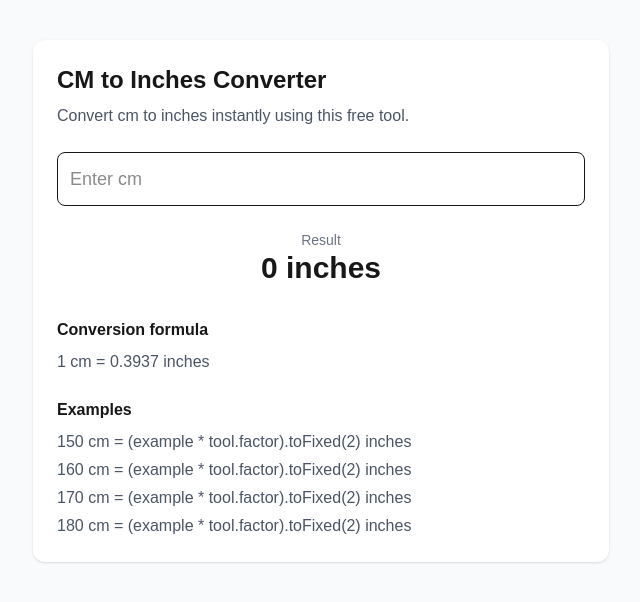
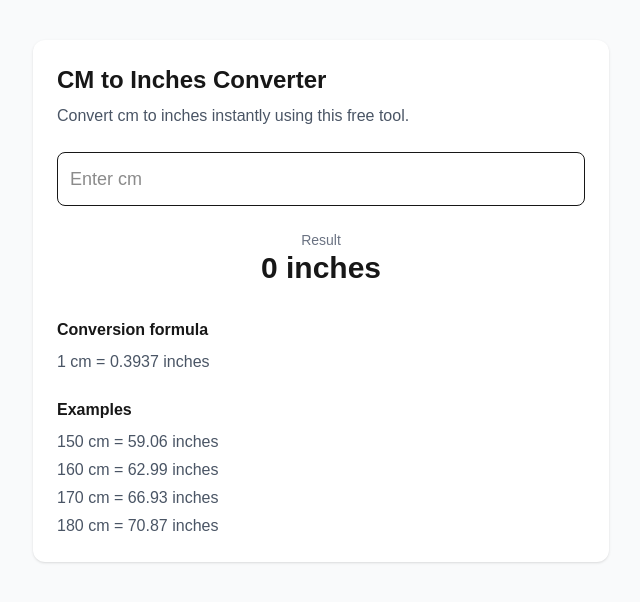
Before and after one commit to larstjessem-a11y/t4atlas, a Next.js app: page /tools/converters/cm-to-inches in a window 1280 px wide. Shown: the top 602 px of the page, without its empty margins (319-959 px from the left). Built offline with nearby package versions, Linux system fonts and the light colour scheme.

Commit message:
fix example rendering

```diff
--- a/app/tools/converters/cm-to-inches/CmToInchesClient.tsx
+++ b/app/tools/converters/cm-to-inches/CmToInchesClient.tsx
@@ -58,7 +58,7 @@ const result = value
           <ul className="text-gray-600 space-y-1">
             {tool.examples.map((example) => (
               <li key={example}>
-                {example} {tool.unitFrom} = (example * tool.factor).toFixed(2) {tool.unitTo}
+                {example} {tool.unitFrom} = {(example * tool.factor).toFixed(2)} {tool.unitTo}
               </li>
             ))}
           </ul>
```
